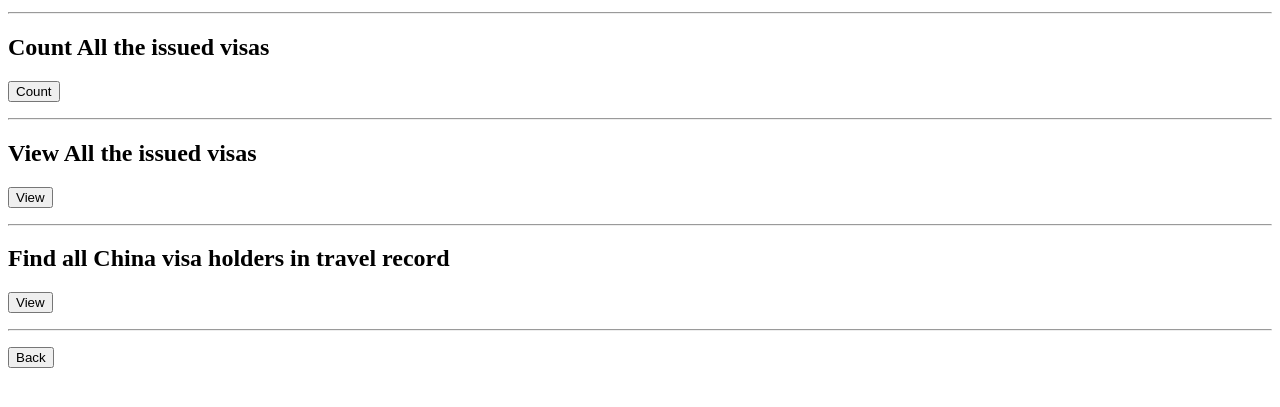
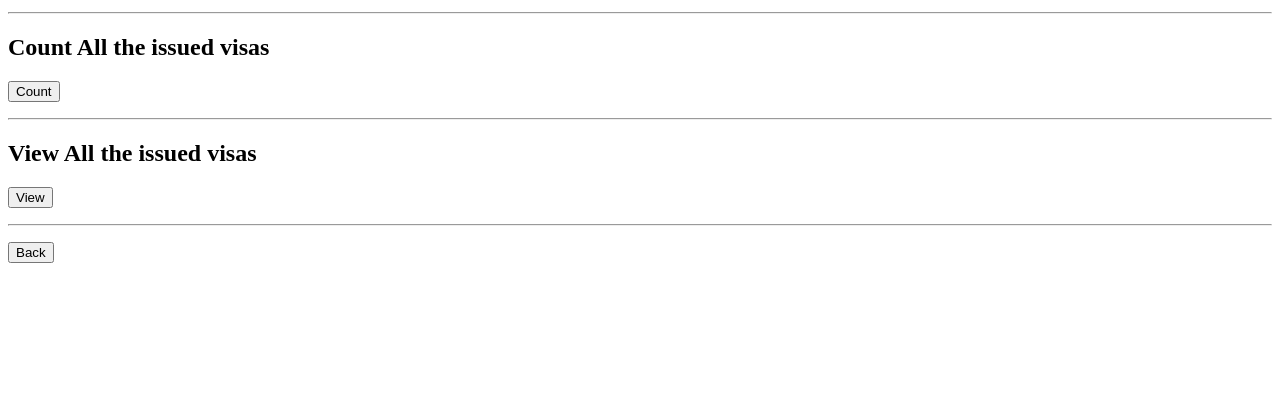
Before and after one commit to Shawn-Xihao-Wu/Modeling-Canadian-Immigration-System-in-SQL-and-PHP-CPSC-304, a PHP site: page /issued_visas.php in a window 1280 px wide. Shown: the part 266-673 px from the top of the page. Run offline with PHP 8.4, Linux system fonts and the light colour scheme; data that the repository does not hold is empty.

Commit message:
update for selection

```diff
--- a/issued_visas.php
+++ b/issued_visas.php
@@ -260,6 +260,7 @@
               <option value="AsylumRefugeeVisa">AsylumRefugeeVisa</option>
               <option value="WorkVisaSponseredBy">WorkVisa</option>
               <option value="StudentVisaVerifiedBy">StudentVisa</option>
+              <option value="TouristVisa">TouristVisa</option>
           </select> <br /><br />
 
           <label for="attribute">Choose a attribute: </label>
@@ -267,6 +268,7 @@
               <option value="Reason">Reason</option>
               <option value="WorkType">WorkType</option>
               <option value="InstitutionID">InstitutionID</option>
+              <option value="Destination">Destination</option>
           </select> <br /><br />
 
           <label for="searchItem">Search by: </label>
@@ -305,16 +307,6 @@
 
       <hr />
 
-      <h2>Find all China visa holders in travel record</h2>
-      <form method="GET" action="issued_visas.php">
-          <!--refresh page when submitted-->
-          <input type="hidden" id="viewTravelRecordRequest" name="viewTravelRecordRequest">
-          <input type="submit" value="View" name="viewTravelRecord"></p>
-      </form>
-      <?php echo $viewTravelRecordStatement ?>
-
-      <hr />
-
       <p>
           <a href="index.php">
               <button class="button button2">Back</button>
```
